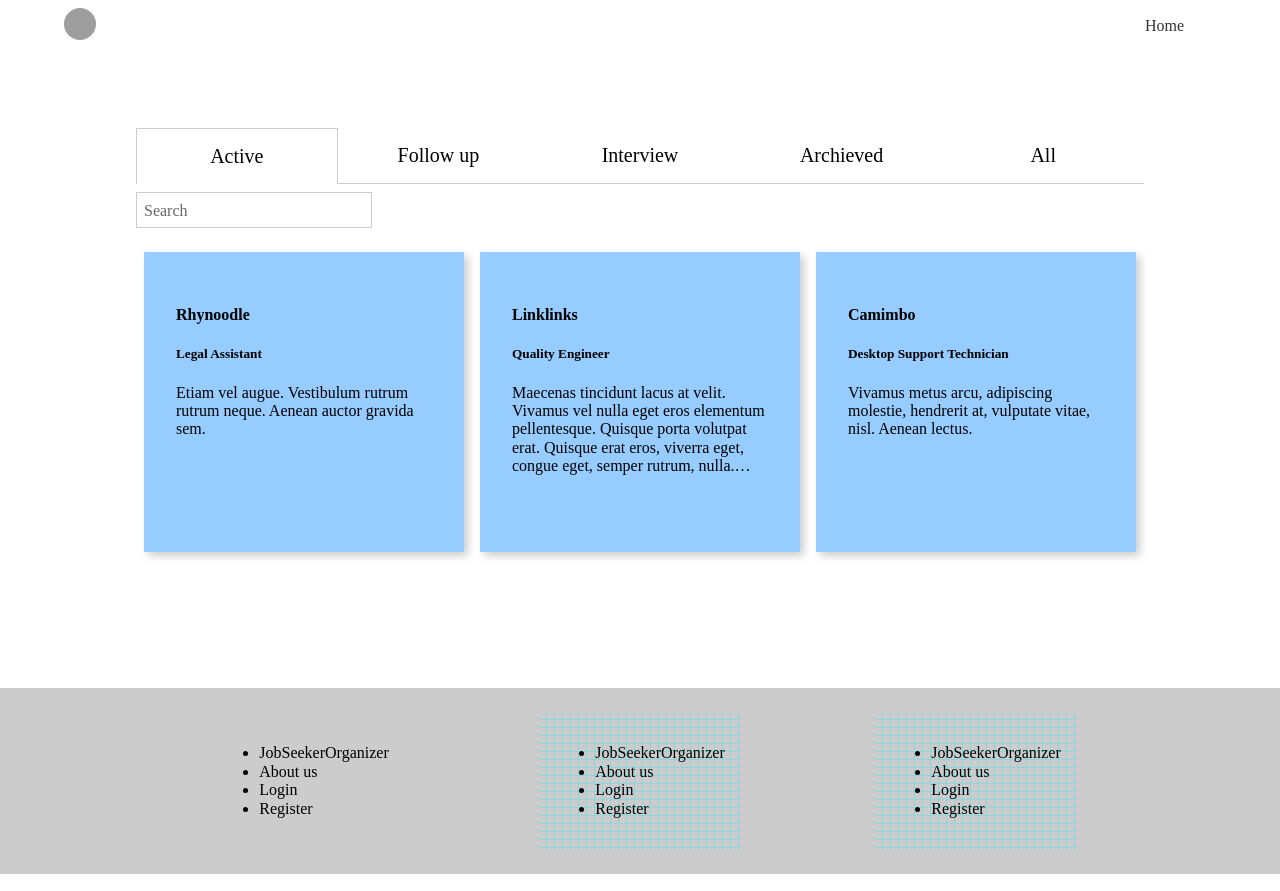
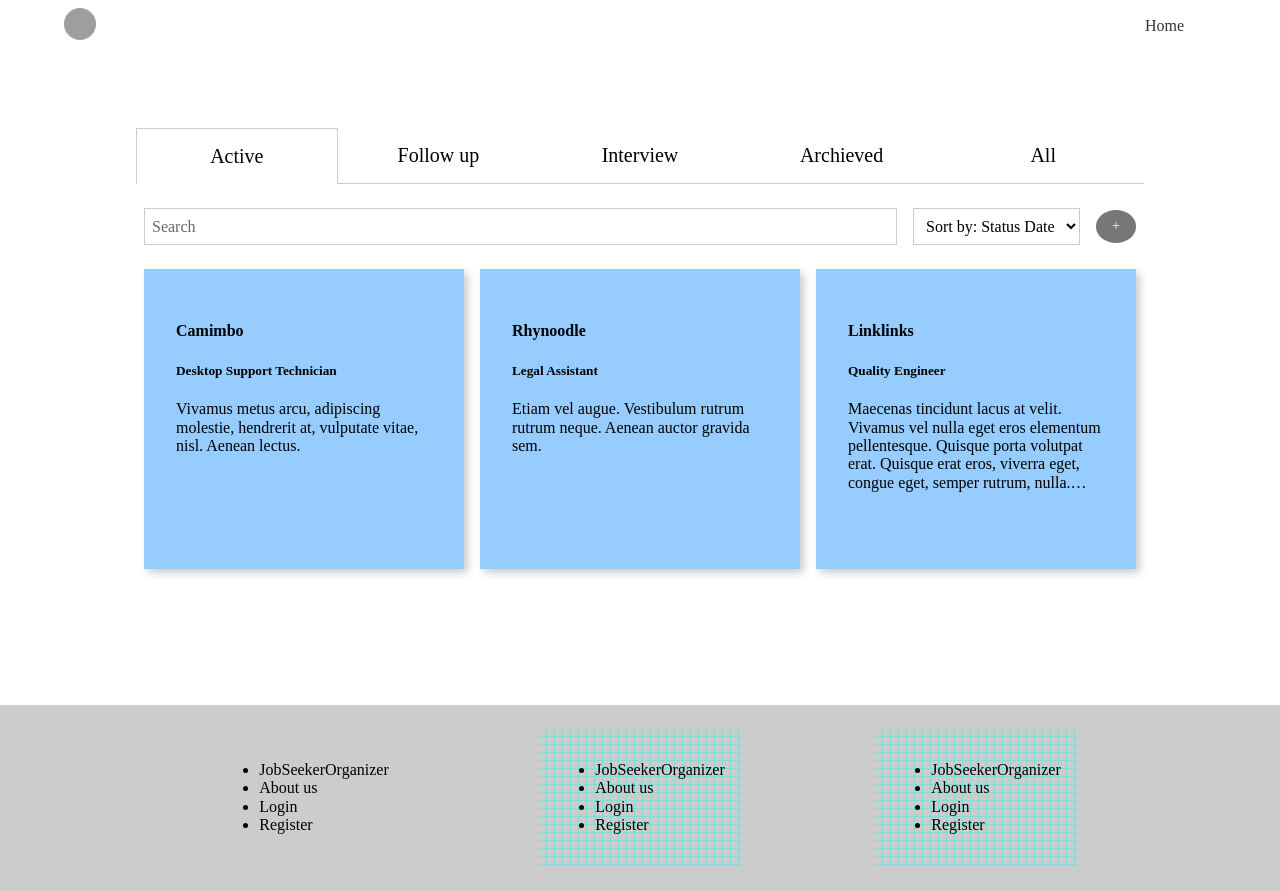
Before and after one commit to ferdoms/jso-frontend, a React (Create React App) app: page / in a window 1280 px wide. Built offline with nearby package versions, Linux system fonts and the light colour scheme; grey boxes are pictures that could not be loaded.

Commit message:
sorting combobox implemented

```diff
--- /dev/null
+++ b/src/components/combobox/combobox.css
@@ -0,0 +1,20 @@
+/* initially label is below input */
+label {
+    display: inline-block;
+    position:absolute;
+    left: 8px;
+    top: 10px;
+    transition: all 150ms ease-in;
+    color: #676767;
+   }
+  /* when the label is activated, it jumps up (using translateY) */
+          /* you could add animation here as well */
+   label.field-active {
+    transform: translateY(-20px);
+    font-size: .9em;
+    color: #000;
+    text-shadow: 1px 0 0 #fff, -1px 0 0 #fff, 2px 0 0 #fff, -2px 0 0 #fff, 0 1px 0 #fff, 0 -1px 0 #fff, 0 2px 0 #fff, 0 -2px 0 #fff;
+   }
+  .floating-label {
+    -webkit-appearance: none !important;
+   }
--- /dev/null
+++ b/src/components/combobox/combobox.tsx
@@ -0,0 +1,61 @@
+import React, { ReactNode } from "react";
+import "./combobox.css";
+import ErrorMsg from "../errorMsg/ErrorMsg";
+
+interface Props {
+  id: string;
+  value: string | number | string[] | undefined;
+  onChange: (v: string) => void;
+  options: string[];
+  onBlur?: (event?: React.FocusEvent<HTMLInputElement>) => void;
+  disabled?: boolean;
+}
+interface State {
+  value: string;
+}
+// code partially extracted from: https://medium.com/@ilonacodes/creating-floating-label-placeholder-for-input-with-react-b912233b7005
+export class Combobox extends React.Component<Props, State> {
+  constructor(props: Props) {
+    super(props);
+    this.state = {
+      value: this._stringHelper(props.options[0])
+    };
+
+    this.updateComboValue = this.updateComboValue.bind(this);
+  }
+
+  updateComboValue(e: any) {
+
+    let v:string = this._stringHelper(e.target.value)
+    console.log(v)
+    this.setState({value: v})
+    this.props.onChange(v);
+    e.preventDefault();
+  }
+  private _stringHelper (str:string) {
+    return (str.charAt(0).toLowerCase() + str.substr(1)).replace(/\s/g, "")
+}
+
+  render() {
+    const { id, options } = this.props;
+    const { value } = this.state;
+
+    return (
+      <div className="dib relative mv2">
+        <select
+          id={id}
+          className="ba b--black-20 pa2 mb2 db bg-white"
+          onChange={this.updateComboValue}
+        >
+          {options.map((item:string, index:number) => {
+            return (
+              <option key={index} value={this._stringHelper(item)}>
+                {value === this._stringHelper(item) ? "Sort by: " + item : item}
+              </option>
+            );
+          })}
+        </select>
+      </div>
+    );
+  }
+}
--- a/src/components/job-appl-board/JobApplBoard.tsx
+++ b/src/components/job-appl-board/JobApplBoard.tsx
@@ -3,6 +3,8 @@ import Tab from "../tab/Tab";
 import ListJobAppl from "../list/ListJobAppl";
 import { jobApplList } from "../../pages/dashboard-page/mockData";
 import { Input } from "../input/Input";
+import Button from "../button/Button";
+import { Combobox } from "../combobox/combobox";
 
 interface Props {
   jobApplList: any[];
@@ -11,6 +13,7 @@ interface Props {
 interface State {
   activeTab: string;
   searchFilter: string;
+  comboFilter:string;
 }
 
 class JobApplBoard extends React.Component<Props, State> {
@@ -18,10 +21,12 @@ class JobApplBoard extends React.Component<Props, State> {
     super(props);
     this.state = {
       activeTab: "Active",
-      searchFilter: ""
+      searchFilter: "",
+      comboFilter:"statusDate"
     };
     this._handleTabChange = this._handleTabChange.bind(this);
     this._handleSearchChange = this._handleSearchChange.bind(this);
+    this._handleComboChange = this._handleComboChange.bind(this);
   }
 
   private _handleTabChange(activeTab: string) {
@@ -32,15 +37,20 @@ class JobApplBoard extends React.Component<Props, State> {
     state[e.target.id] = e.target.value;
     this.setState(state);
   }
+  private _handleComboChange(value: any) {
+    let state: any = this.state;
+    state.comboFilter = value;
+    this.setState(state);
+  }
   render() {
     const { jobApplList } = this.props;
-    const { activeTab, searchFilter } = this.state;
+    const { activeTab, searchFilter, comboFilter } = this.state;
 
     let jobsFiltered;
 
-    if(activeTab === "All") {
-      jobsFiltered = jobApplList
-    }else {
+    if (activeTab === "All") {
+      jobsFiltered = jobApplList;
+    } else {
       jobsFiltered = this.props.jobApplList.filter(
         (job: any) => job.status === activeTab
       );
@@ -54,20 +64,32 @@ class JobApplBoard extends React.Component<Props, State> {
           job.jobTitle.includes(searchFilter)
       );
 
+     jobsFiltered.sort((a, b) => (a[comboFilter] > b[comboFilter]) ? 1 : -1)
     return (
       <div>
         <Tab onChange={this._handleTabChange} />
+
+        <div className="flex flex-column flex-row-ns items-center mt3">
+          <div className="flex flex-column ph2 w-100-ns">
+
             <Input
               id="searchFilter"
               inputLabel="Search"
               onChange={this._handleSearchChange}
-          type="string"
+              type="text"
               value={searchFilter}
             />
+          </div>
+          <div className="ph2">
+            <Combobox options={["Status Date", "Company Name", "Job Title"]} id="comboFilter" value={comboFilter} onChange={this._handleComboChange}/>
+          </div>
+          <div className="ph2">
+            <Button label="+" onClick={() => {}} type="GRAY" solid circle />
+          </div>
+        </div>
+
         <div className="flex flex-wrap">
-          <ListJobAppl
-            jobApplList={jobsFiltered}
-          />
+          <ListJobAppl jobApplList={jobsFiltered} />
         </div>
       </div>
     );
--- a/src/components/list/ListJobAppl.tsx
+++ b/src/components/list/ListJobAppl.tsx
@@ -7,8 +7,8 @@ interface Props {
 
 class ListJobAppl extends React.Component<Props, {}> {
   render() {
-    return this.props.jobApplList.map(({ statusDate, jobUrl, ...job }: any) => {
-      return <JobCard jobAppl={job} />;
+    return this.props.jobApplList.map(({ statusDate, jobUrl, ...job }: any, index:number) => {
+      return <JobCard jobAppl={job} key={index}/>;
     });
   }
 }
--- a/src/components/tab/Tab.tsx
+++ b/src/components/tab/Tab.tsx
@@ -25,7 +25,7 @@ class Tab extends React.Component<Props, State> {
       return (
         <a
           className={
-            "fl w-20 tc f4 pv3 " +
+            "fl w-20 tc f5 f4-ns pv3 " +
             // Conditional style for highlighting active tab
             (this.state.activeTabId != index ? "bb b--black-20" : " br bl bt b--black-20")
           }
```
Lines whose indentation alone changed are shown as unchanged.
